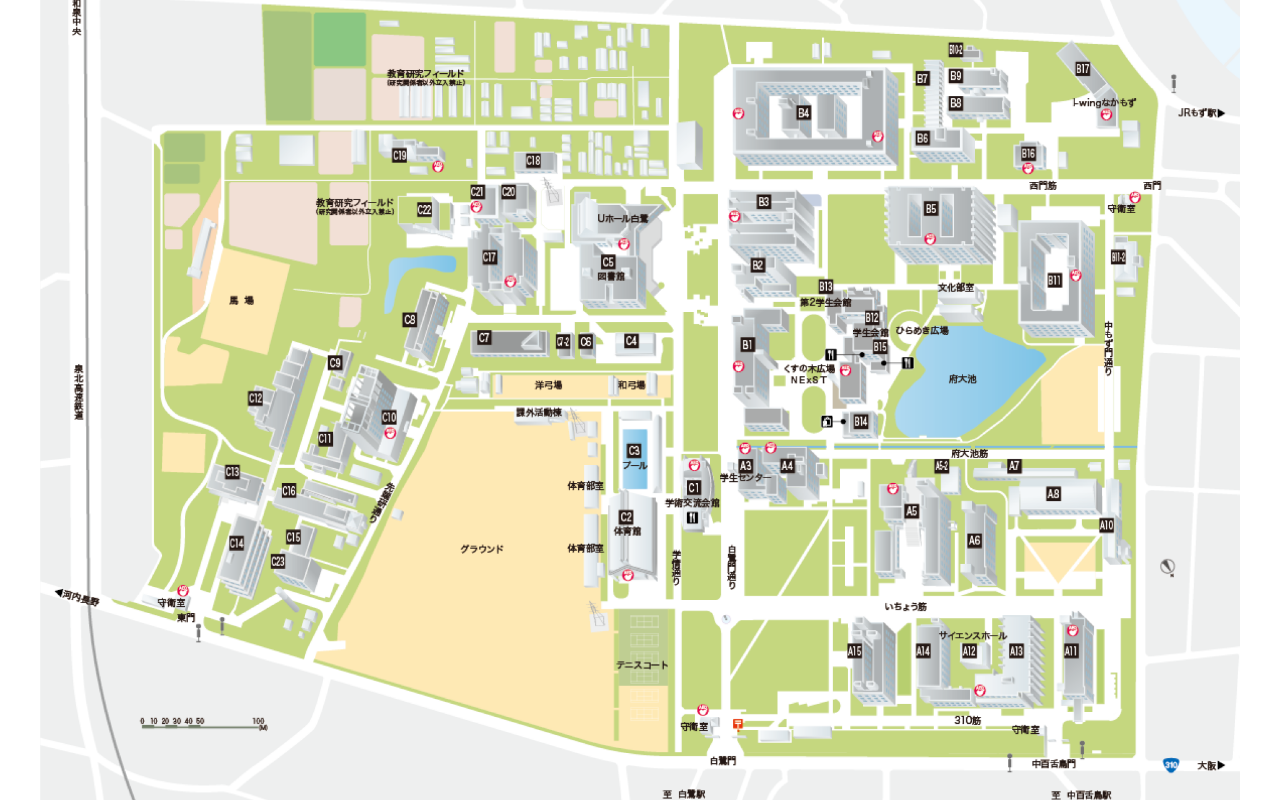
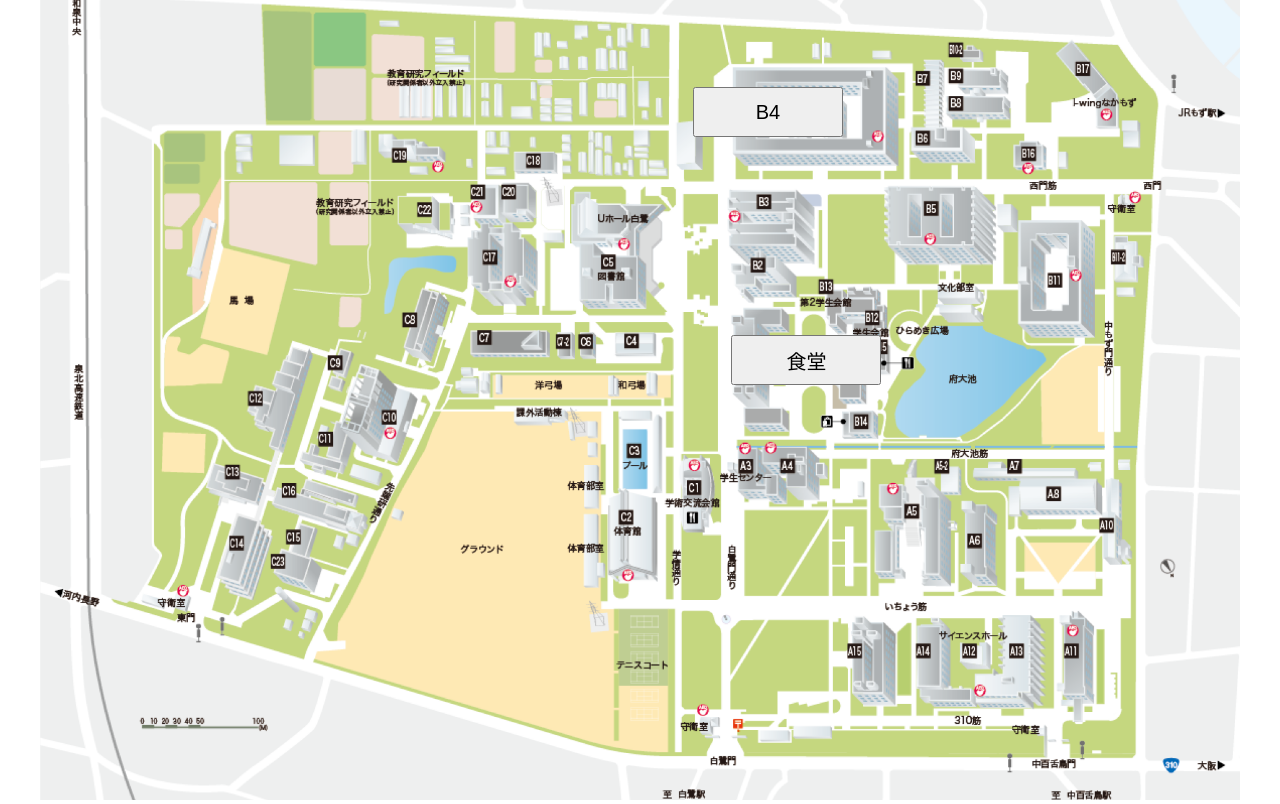
Before and after one commit to Takuya-gyon/ci_team, a React (Create React App) app in the folder app/react-app/: page / in a window 1280 px wide. Built offline with nearby package versions, Linux system fonts and the light colour scheme.

Commit message:
モーダルウィンドウの作成

```diff
--- a/app/react-app/src/App.css
+++ b/app/react-app/src/App.css
@@ -1,17 +1,84 @@
 .App {
+  position: relative;
   text-align: center;
   height: 100vh;
   margin: 0;
-  display: flex;
-  justify-content: center;
-  align-items: center;
 }
 
-.full-screen-image {
+.background-image {
   max-width: 100%;
   max-height: 100vh;
   object-fit: cover; /* 画像が画面全体に収まるように調整 */
 }
+
+.image-button1 {
+  position: absolute;
+  top: 14%; /* 位置は画像に応じて調整 */
+  left: 60%; /* 位置は画像に応じて調整 */
+  width: 150px;
+  height: 50px;
+  font-size: 20px;
+  transform: translate(-50%, -50%);
+}
+
+.image-button2 {
+  position: absolute;
+  top: 45%; /* 位置は画像に応じて調整 */
+  left: 63%; /* 位置は画像に応じて調整 */
+  width: 150px;
+  height: 50px;
+  font-size: 20px;
+  transform: translate(-50%, -50%);
+}
+
+/* モーダルウィンドウのスタイル */
+.modal {
+  display: block;
+  position: fixed;
+  z-index: 1;
+  left: 0;
+  top: 0;
+  width: 100%;
+  height: 100%;
+  overflow: auto;
+  background-color: rgba(0, 0, 0, 0.4);
+}
+
+.modal-content {
+  background-color: #fefefe;
+  margin: 15% auto;
+  padding: 20px;
+  border: 1px solid #888;
+  width: 30%;
+}
+
+.modal-image {
+  width: 80%; /* または必要に応じて調整 */
+  margin: 20px 0;
+}
+
+.modal-content h2 {
+  margin-top: 0;
+}
+
+.modal-content ul {
+  text-align: left;
+}
+
+.close {
+  color: #aaa;
+  float: right;
+  font-size: 28px;
+  font-weight: bold;
+}
+
+.close:hover,
+.close:focus {
+  color: black;
+  text-decoration: none;
+  cursor: pointer;
+}
+
 
 
 .App-logo {
--- a/app/react-app/src/App.tsx
+++ b/app/react-app/src/App.tsx
@@ -1,11 +1,67 @@
-import React from 'react';
+import React, { useState } from 'react';
 import './App.css'; // スタイルシートのインポート
-import image from './assets/map.png'; // 画像のインポート
+import map_image from './assets/map.png'; // 画像のインポート
+import b4_image from './assets/b4.png'; // 画像のインポート
 
 function App() {
+  const [isModalOpen1, setModalOpen1] = useState(false);
+  const [isModalOpen2, setModalOpen2] = useState(false);
+
+  const showModal1 = () => {
+    setModalOpen1(true);
+  };
+
+  const closeModal1 = () => {
+    setModalOpen1(false);
+  };
+
+  const showModal2 = () => {
+    setModalOpen2(true);
+  };
+
+  const closeModal2 = () => {
+    setModalOpen2(false);
+  };
+
   return (
     <div className="App">
-      <img src={image} alt="Full Screen" className="full-screen-image" />
+      <img src={map_image} alt="Background" className="background-image" />
+
+      <button className="image-button1" onClick={showModal1}>
+        B4
+      </button>
+
+      <button className="image-button2" onClick={showModal2}>
+        食堂
+      </button>
+
+      {isModalOpen1 && (
+        <div className="modal">
+          <div className="modal-content">
+            <span className="close" onClick={closeModal1}>&times;</span>
+            <h2>B4棟</h2>
+            <img src={b4_image} alt="Modal" className="modal-image" />
+            <ul>
+              <li>工学域の研究室が主にある</li>
+              <li>専門分野の授業が行われる</li>
+            </ul>
+          </div>
+        </div>
+      )}
+
+      {isModalOpen2 && (
+        <div className="modal">
+          <div className="modal-content">
+            <span className="close" onClick={closeModal2}>&times;</span>
+            <h2>B4棟</h2>
+            <img src={b4_image} alt="Modal" className="modal-image" />
+            <ul>
+              <li>工学域の研究室が主にある</li>
+              <li>専門分野の授業が行われる</li>
+            </ul>
+          </div>
+        </div>
+      )}
     </div>
   );
 }
```
Also changed, not shown: app/react-app/src/assets/b4.png (added).
